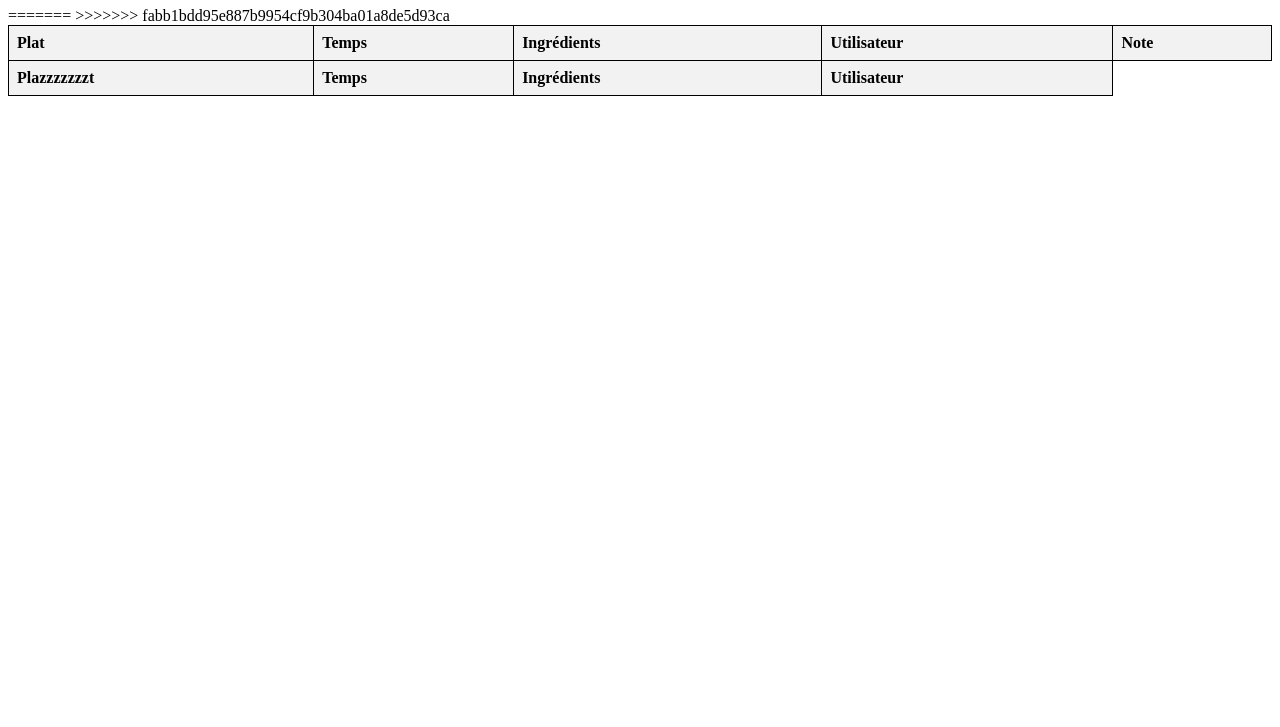
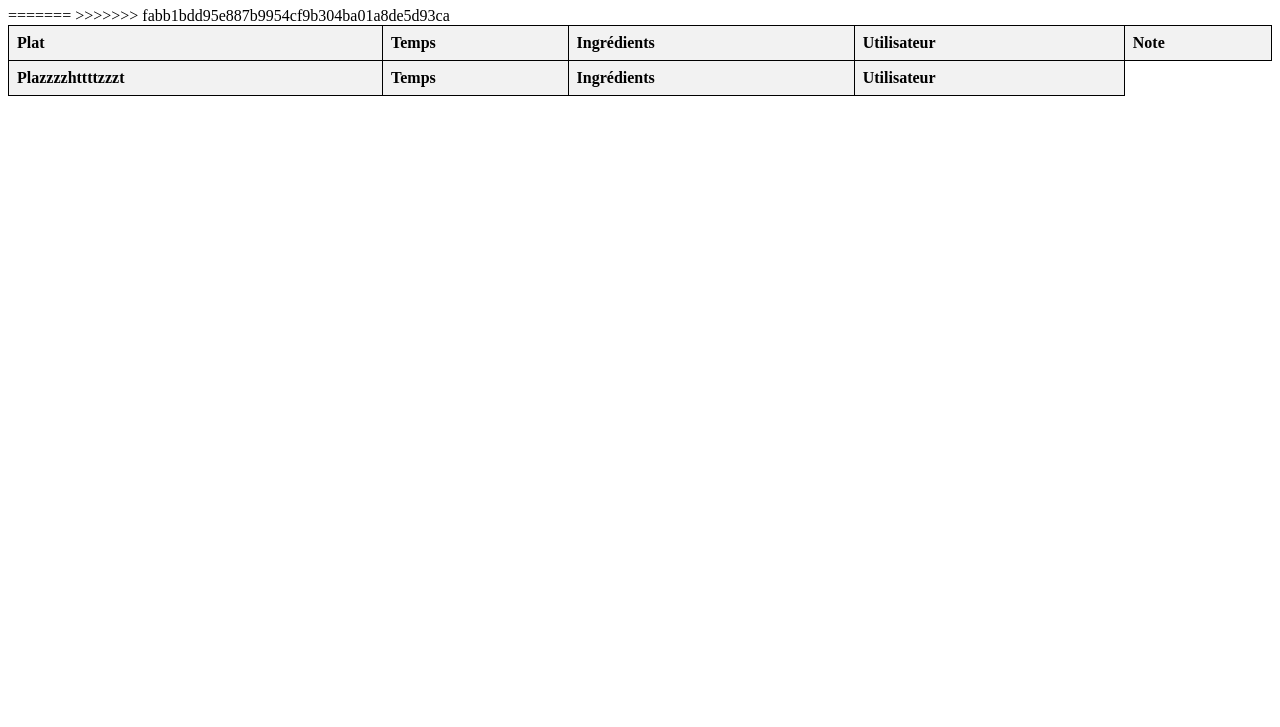
Before and after one commit to SantiagoDiFede/MarmitonLite_DevWeb, a website: page public/index.html in a window 1280 px wide. Shown: the part 73-800 px from the top of the page. Drawn offline with Linux system fonts and the light colour scheme.

Commit message:
Update index.html

```diff
--- a/public/index.html
+++ b/public/index.html
@@ -30,7 +30,7 @@
 
     <HEAD <thead>
       <tr>
-                <th>Plazzzzzzzt</th>
+        <th>Plazzzzhttttzzzt</th>
         <th>Temps</th>
         <th>Ingrédients</th>
         <th>Utilisateur</th>
```
Lines whose indentation alone changed are shown as unchanged.
